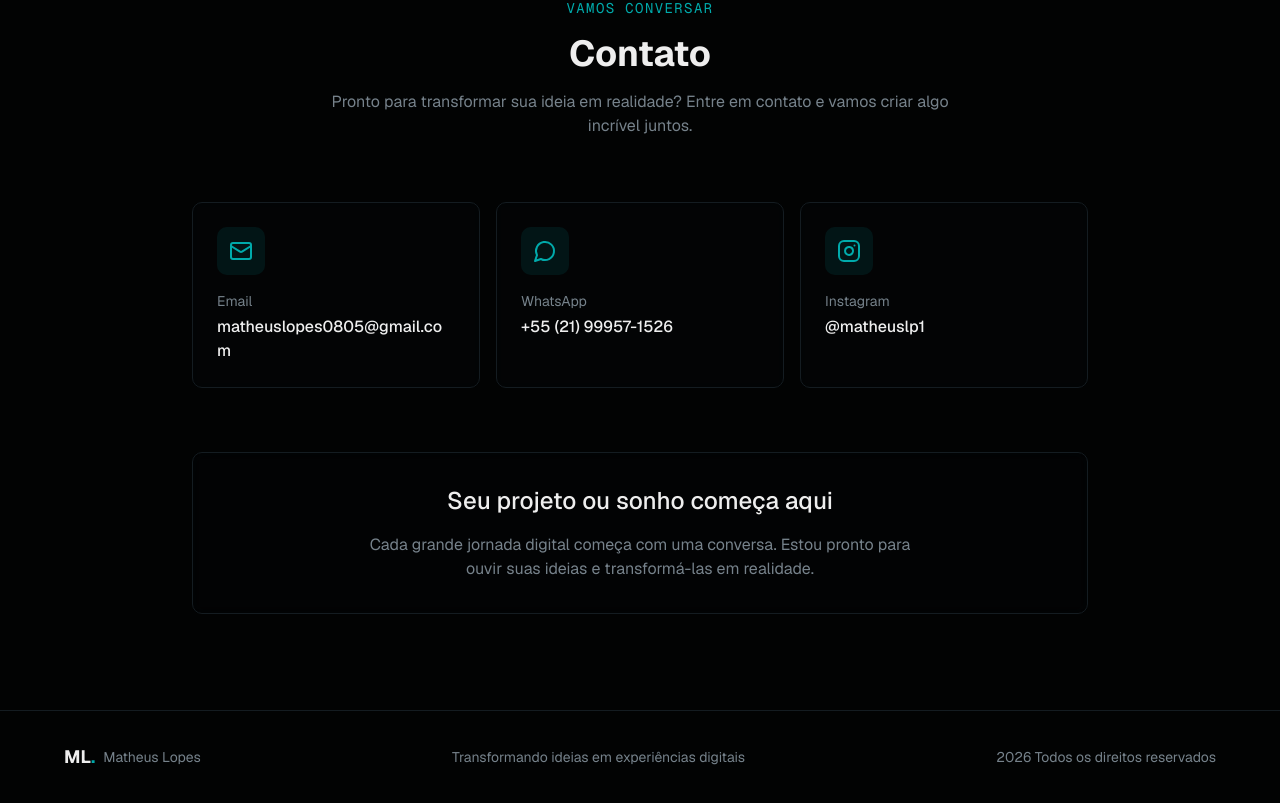
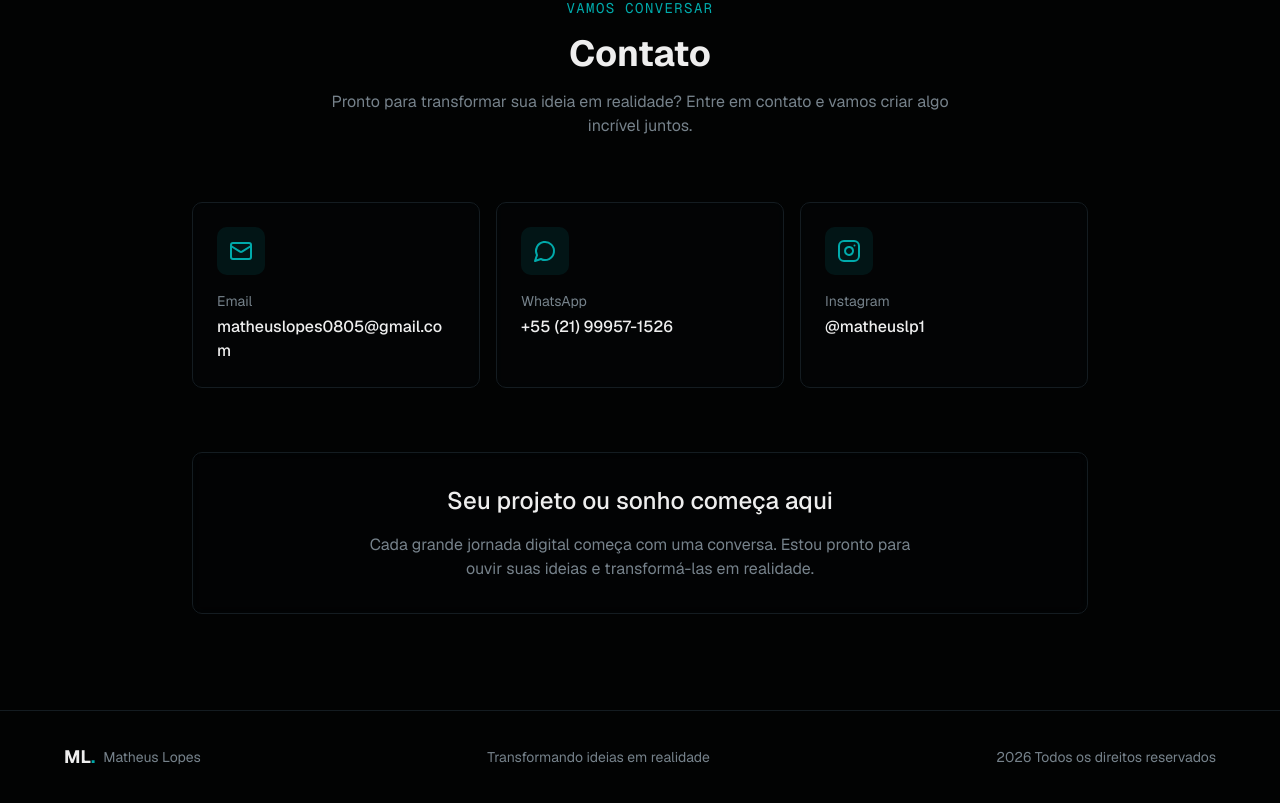
Before and after one commit to matheuslopes0805-dev/servi-os, a Next.js app: page / in a window 1280 px wide. Shown: the part 2267-3070 px from the top of the page. Built offline with nearby package versions, Linux system fonts and the light colour scheme.

Commit message:
Atualização de conteúdo

```diff
--- a/components/footer.tsx
+++ b/components/footer.tsx
@@ -13,7 +13,7 @@ export function Footer() {
           </div>
 
           <p className="text-sm text-muted-foreground text-center">
-            Transformando ideias em experiências digitais
+            Transformando ideias em realidade
           </p>
 
           <p className="text-sm text-muted-foreground">
```
